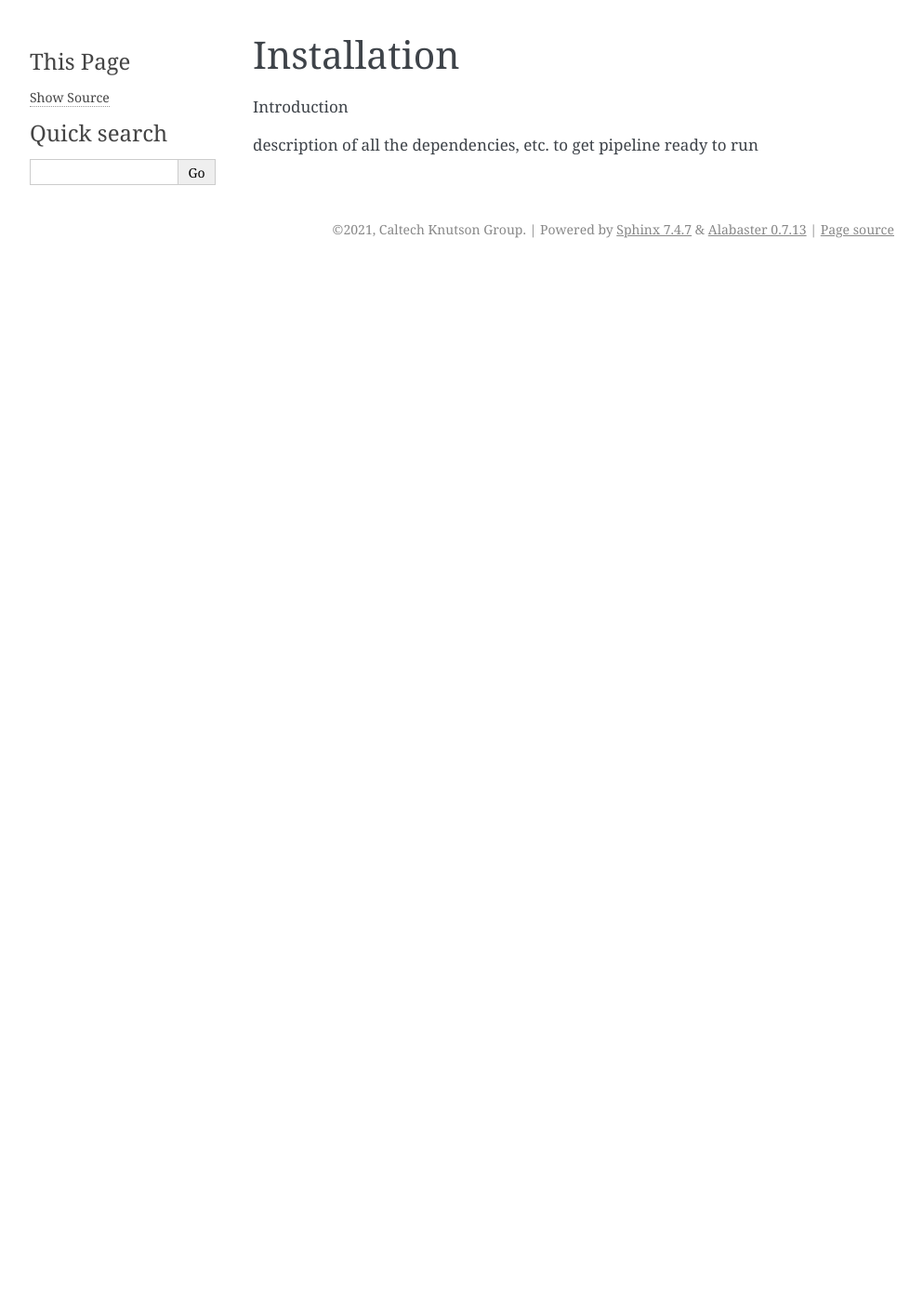
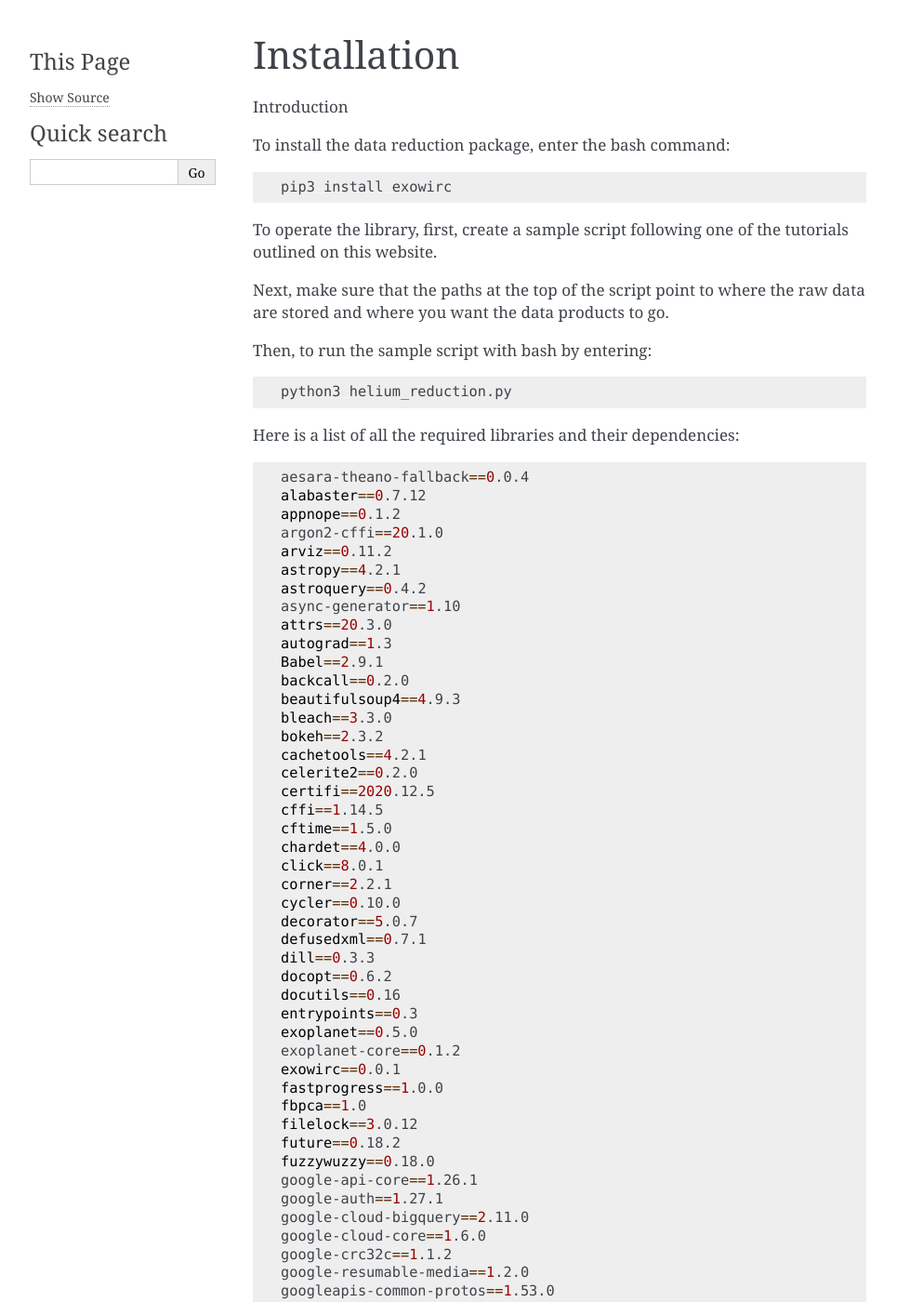
Before and after one commit to astroshrey/exowirc, a Sphinx documentation site: the page built from source/installation.rst, in a window 1280 px wide and 1400 px high. Shown: the whole window at 93% size, without its empty margins (148-1141 px from the left). Built offline with Sphinx 7.4.7, drawn with Linux system fonts in a browser that asks for light colours; some of the changed text lies outside the part shown.

Commit message:
adding to installation.rst

```diff
--- a/source/installation.rst
+++ b/source/installation.rst
@@ -3,4 +3,174 @@ Installation
 
 Introduction
 
-description of all the dependencies, etc. to get pipeline ready to run
+To install the data reduction package, enter the bash command:
+
+.. code-block:: Bash
+
+  pip3 install exowirc
+
+To operate the library, first, create a sample script following one of the tutorials outlined on this website.
+
+Next, make sure that the paths at the top of the script point to where the raw data are stored and where you want the data products to go.
+
+Then, to run the sample script with bash by entering:
+
+.. code-block:: Bash
+
+  python3 helium_reduction.py
+
+Here is a list of all the required libraries and their dependencies:
+
+.. code-block:: Bash
+
+  aesara-theano-fallback==0.0.4
+  alabaster==0.7.12
+  appnope==0.1.2
+  argon2-cffi==20.1.0
+  arviz==0.11.2
+  astropy==4.2.1
+  astroquery==0.4.2
+  async-generator==1.10
+  attrs==20.3.0
+  autograd==1.3
+  Babel==2.9.1
+  backcall==0.2.0
+  beautifulsoup4==4.9.3
+  bleach==3.3.0
+  bokeh==2.3.2
+  cachetools==4.2.1
+  celerite2==0.2.0
+  certifi==2020.12.5
+  cffi==1.14.5
+  cftime==1.5.0
+  chardet==4.0.0
+  click==8.0.1
+  corner==2.2.1
+  cycler==0.10.0
+  decorator==5.0.7
+  defusedxml==0.7.1
+  dill==0.3.3
+  docopt==0.6.2
+  docutils==0.16
+  entrypoints==0.3
+  exoplanet==0.5.0
+  exoplanet-core==0.1.2
+  exowirc==0.0.1
+  fastprogress==1.0.0
+  fbpca==1.0
+  filelock==3.0.12
+  future==0.18.2
+  fuzzywuzzy==0.18.0
+  google-api-core==1.26.1
+  google-auth==1.27.1
+  google-cloud-bigquery==2.11.0
+  google-cloud-core==1.6.0
+  google-crc32c==1.1.2
+  google-resumable-media==1.2.0
+  googleapis-common-protos==1.53.0
+  grpcio==1.36.1
+  html5lib==1.1
+  idna==2.10
+  imagesize==1.2.0
+  importlib-metadata==4.5.0
+  ipykernel==5.5.3
+  ipython==7.22.0
+  ipython-genutils==0.2.0
+  ipywidgets==7.6.3
+  jedi==0.18.0
+  Jinja2==2.11.3
+  joblib==1.0.1
+  jsonschema==3.2.0
+  jupyter==1.0.0
+  jupyter-client==6.1.12
+  jupyter-console==6.4.0
+  jupyter-core==4.7.1
+  jupyterlab-pygments==0.1.2
+  jupyterlab-widgets==1.0.0
+  keyring==23.0.1
+  kiwisolver==1.3.1
+  lightkurve==2.0.10
+  MarkupSafe==1.1.1
+  matplotlib==3.4.1
+  memoization==0.3.2
+  mimeparse==0.1.3
+  mistune==0.8.4
+  nbclient==0.5.3
+  nbconvert==6.0.7
+  nbformat==5.1.3
+  nest-asyncio==1.5.1
+  netCDF4==1.5.6
+  notebook==6.3.0
+  numpy==1.20.1
+  oktopus==0.1.2
+  opencv-python==4.5.2.54
+  packaging==20.9
+  panda==0.3.1
+  pandas==1.2.3
+  pandocfilters==1.4.3
+  parso==0.8.2
+  patsy==0.5.1
+  pexpect==4.8.0
+  photutils==1.1.0
+  pickleshare==0.7.5
+  Pillow==8.2.0
+  pipreqs==0.4.10
+  prometheus-client==0.10.1
+  prompt-toolkit==3.0.18
+  proto-plus==1.17.0
+  protobuf==3.15.6
+  ptyprocess==0.7.0
+  pyarrow==3.0.0
+  pyasn1==0.4.8
+  pyasn1-modules==0.2.8
+  pycparser==2.20
+  pydata-sphinx-theme==0.6.3
+  pyerfa==2.0.0
+  Pygments==2.8.1
+  pymc3==3.11.2
+  pymc3-ext==0.1.0
+  pyparsing==2.4.7
+  pyrsistent==0.17.3
+  python-dateutil==2.8.1
+  python-Levenshtein==0.12.2
+  pytz==2021.1
+  pyvo==1.1
+  PyYAML==5.4.1
+  pyzmq==22.0.3
+  qtconsole==5.0.3
+  QtPy==1.9.0
+  reload==0.9
+  requests==2.25.1
+  rsa==4.7.2
+  scikit-learn==0.24.1
+  scipy==1.6.2
+  semver==3.0.0.dev2
+  Send2Trash==1.5.0
+  six==1.15.0
+  snowballstemmer==2.1.0
+  soupsieve==2.2.1
+  Sphinx==4.0.3
+  sphinx-book-theme==0.1.0
+  sphinxcontrib-applehelp==1.0.2
+  sphinxcontrib-devhelp==1.0.2
+  sphinxcontrib-htmlhelp==2.0.0
+  sphinxcontrib-jsmath==1.0.1
+  sphinxcontrib-qthelp==1.0.3
+  sphinxcontrib-serializinghtml==1.1.5
+  terminado==0.9.4
+  testpath==0.4.4
+  Theano-PyMC==1.1.2
+  threadpoolctl==2.1.0
+  tornado==6.1
+  tqdm==4.61.0
+  traitlets==5.0.5
+  typing-extensions==3.10.0.0
+  uncertainties==3.1.5
+  urllib3==1.26.3
+  watchdog==2.1.3
+  wcwidth==0.2.5
+  webencodings==0.5.1
+  widgetsnbextension==3.5.1
+  xarray==0.18.2
+  yarg==0.1.9
+  zipp==3.4.1
--- a/source/quickstart.rst
+++ b/source/quickstart.rst
@@ -3,7 +3,7 @@ Quickstart
 
 Exowirc v.1.0 is composed of five major calibration steps: remake_darks_and_flats, remake_bkg, calibrate_data, photometric_extraction, and fit_for_eclipse.
 
-Before performing any cleaning, calibrating, and analyzing on the science images, first import all the necessary libraries:
+Import all the necessary libraries before starting:
 
 .. code-block:: Python
 
```
Also changed, not shown: requirements.txt (deleted, +0 -13 lines).
